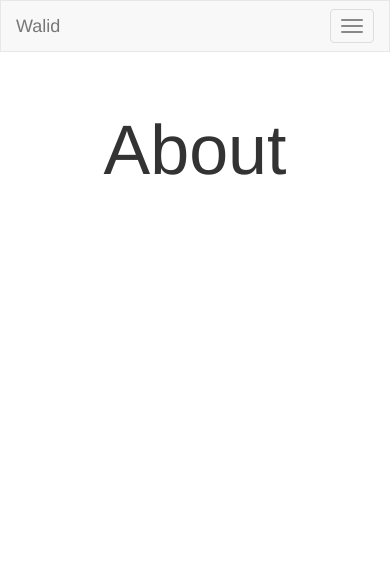
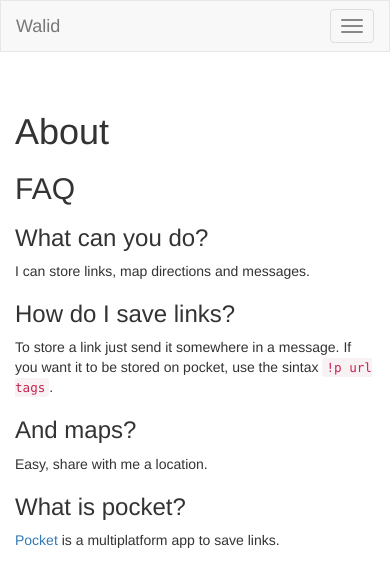
Before and after one commit to yabirgb/Walid, a Flask app: page /about/ in a window 390 px wide. Shown: the top 587 px of the page. Run offline with Flask 2, Linux system fonts and the light colour scheme; parts of the project's set-up code (start-up, migrations or seed data) failed here and were passed over; some libraries are stand-ins or nearby versions.

Commit message:
Finish templates

```diff
--- a/pyserver/app/templates/about.html
+++ b/pyserver/app/templates/about.html
@@ -1,4 +1,18 @@
 {% extends 'base.html' %}
 {% block content%}
-<h1>About </h1>
+<div class="container-fluid">
+  <h1>About </h1>
+
+  <h2>FAQ</h2>
+  <h3>What can you do?</h3>
+  <p>I can store links, map directions and messages.</p>
+  <h3>How do I save links?</h3>
+  <p>To store a link just send it somewhere in a message. If you want it to be
+    stored on pocket, use the sintax <code>!p url tags</code>.</p>
+  <h3>And maps?</h3>
+  <p>Easy, share with me a location.</p>
+  <h3>What is pocket?</h3>
+  <p><a href="https://getpocket.com">Pocket</a> is a multiplatform app to save links.</p>
+</div>
+
 {% endblock%}
--- a/pyserver/app/templates/base.html
+++ b/pyserver/app/templates/base.html
@@ -9,68 +9,7 @@
     <title>{% block title %}{% endblock %}</title>
     {% block head %}{% endblock %}
     <style media="screen">
-    @font-face {
-        font-family: "raleway";
-        src:  url("/static/fonts/raleway_thin-webfont.eot");
-        src:  url("/static/fonts/raleway_thin-webfont.ttf") format('truetype'),
-              url("/static/fonts/raleway_thin-webfont.svg") format('svg'),
-              url("/static/fonts/raleway_thin-webfont.woff") format('woff');
-    }
     html {	font-family:"proxima-nova","Proxima Nova","Helvetica Neue","Helvetica";	}
-    body{
-      /*background-color: #008ed6;
-      color: white;*/
-    }
-
-    h1, h2{
-      text-align: center;
-      font-size: 500%;
-      /*font-family: "raleway", Verdana, Tahoma;*/
-    }
-
-    h4{
-      text-align: center;
-      /*font-family: "raleway", Verdana, Tahoma;*/
-    }
-
-    telegram-icon {
-      border:2px solid #fff;
-      display:inline-block;
-      vertical-align:middle;
-      margin-right:0.25em;
-      border-radius:100%;	width:2em;
-      height:2em;	background: #40afe7;
-      /* Old browsers */
-      background: -moz-linear-gradient(top, #40afe7 0%, #2993c9 100%);
-      /* FF3.6+ */
-      background: -webkit-gradient(linear, left top, left bottom, color-stop(0%,#40afe7), color-stop(100%,#2993c9));
-      /* Chrome,Safari4+ */
-      background: -webkit-linear-gradient(top, #40afe7 0%,#2993c9 100%);
-      /* Chrome10+,Safari5.1+ */
-      background: -o-linear-gradient(top, #40afe7 0%,#2993c9 100%);
-      /* Opera 11.10+ */	background: -ms-linear-gradient(top, #40afe7 0%,#2993c9 100%);
-      /* IE10+ */	background: linear-gradient(to bottom, #40afe7 0%,#2993c9 100%);
-      /* W3C */	filter: progid:DXImageTransform.Microsoft.gradient( startColorstr='#40afe7', endColorstr='#2993c9',GradientType=0 );
-      /* IE6-9 */	text-align:center;	position:relative;
-    }
-    .cta:hover .telegram-icon {
-      background:#fff;
-      border:2px solid #40afe7;
-    }
-    .telegram-icon i {
-      position:absolute;
-      font-size:1em;
-      color:#fff;
-      margin-left:-0.05em;
-      top: 50%;
-      transform: translateY(-50%) translateX(-50%);
-      -webkit-transform: translateY(-50%) translateX(-50%);
-      -ms-transform: translateY(-50%) translateX(-50%);
-      -moz-transform: translateY(-50%) translateX(-50%);
-    }
-
-    .cta:hover .telegram-icon i {	color:#40afe7;	}
-
     </style>
   </head>
   <body>
@@ -95,10 +34,26 @@
       </div><!--/.container-fluid -->
     </nav>
     </br>
-    <script src="https://ajax.googleapis.com/ajax/libs/jquery/3.2.1/jquery.min.js"></script>
+
     {% block content %}{% endblock %}
+    <script type="text/javascript">
+      // Add a script element as a child of the body
+      elements = ['https://ajax.googleapis.com/ajax/libs/jquery/3.2.1/jquery.min.js', 'https://maxcdn.bootstrapcdn.com/bootstrap/3.3.7/js/bootstrap.min.js']
+      function downloadJSAtOnload(elements) {
+        for (var elm in elements) {
+          var obj = document.createElement("script");
+          obj.src = elm;
+          document.body.appendChild(obj);
+        }
 
-    <script type="text/javascript" src="https://maxcdn.bootstrapcdn.com/bootstrap/3.3.7/js/bootstrap.min.js"></script>
+      }
+      // Check for browser support of event handling capability
+      if (window.addEventListener)
+        window.addEventListener("load", downloadJSAtOnload(elements), false);
+      else if (window.attachEvent)
+        window.attachEvent("onload", downloadJSAtOnload(elements));
+      else window.onload = downloadJSAtOnload(elements);
+    </script>
     {% block scripts %}{% endblock %}
   </body>
 </html>
```
Also changed, not shown: pyserver/app/templates/index.html (+59 -0 lines).
